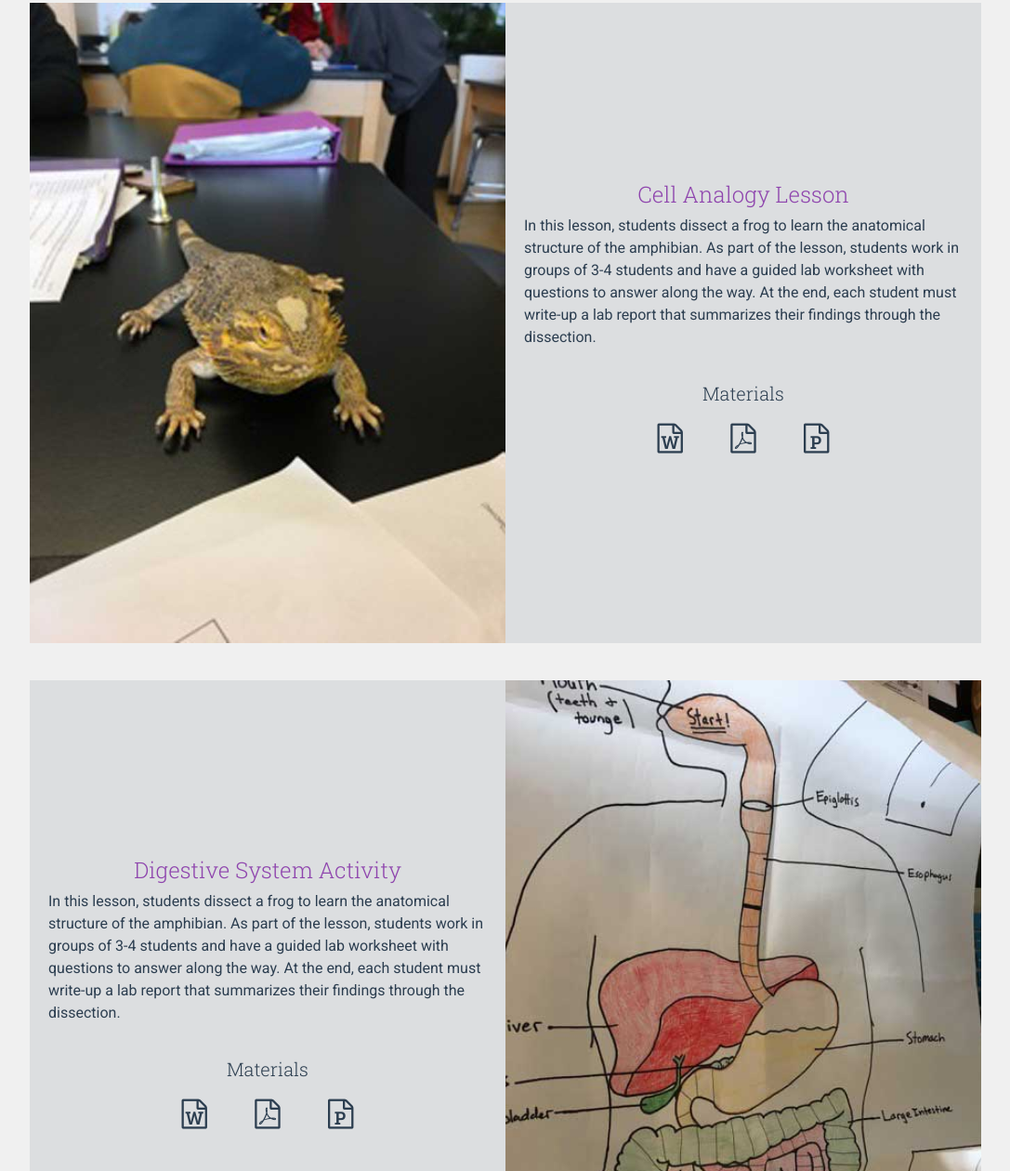
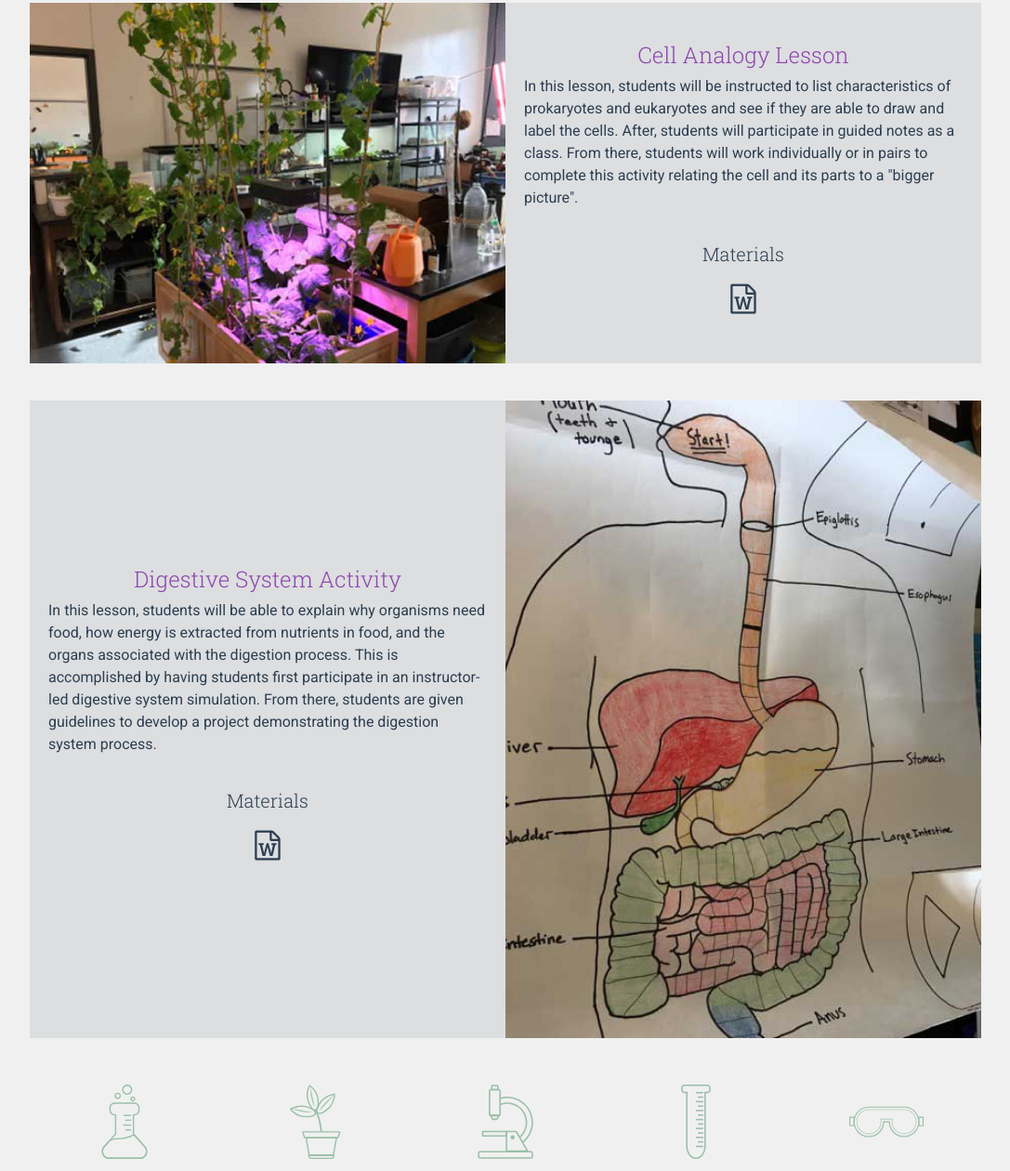
Before and after one commit to mark-oblack/sjl-portfolio, a plain HTML site: page portfolio.html in a window 1280 px wide. Shown: the part 667-1927 px from the top of the page at 93% size, without its empty margins (96-1183 px from the left). Drawn offline with nearby package versions, Linux system fonts and the light colour scheme.

Commit message:
added remaining pictures and content to portfolio page

```diff
--- a/portfolio.html
+++ b/portfolio.html
@@ -58,25 +58,21 @@
 		<div class="lesson-container">
 			<div class="lesson-box">
 				<h3>Cell Analogy Lesson</h3>
-				<p>In this lesson, students dissect a frog to learn the anatomical structure of the amphibian. As part of the lesson, students work in groups of 3-4 students and have a guided lab worksheet with questions to answer along the way. At the end, each student must write-up a lab report that summarizes their findings through the dissection.</p>
+				<p>In this lesson, students will be instructed to list characteristics of prokaryotes and eukaryotes and see if they are able to draw and label the cells. After, students will participate in guided notes as a class. From there, students will work individually or in pairs to complete this activity relating the cell and its parts to a &quot;bigger picture&quot;.</p>
 				<h4>Materials</h4>
                 <div class="materials-flex">
-					<a href="assets/docs/lesson-plan-unit1-period5.docx" download><i class="fa fa-file-word-o fa-2x" aria-hidden="true"></i></a>
-                  	<a href="#" download><i class="fa fa-file-pdf-o fa-2x" aria-hidden="true"></i></a>
-                  	<a href="#" download><i class="fa fa-file-powerpoint-o fa-2x" aria-hidden="true"></i></a>
+					<a href="assets/docs/cell-lesson.docx" download><i class="fa fa-file-word-o fa-2x" aria-hidden="true"></i></a>
 				</div>
 			</div>
-            <div class="lesson-img-container"><img class="lesson-image" src="assets/images/lizard.jpg"></div>
+            <div class="lesson-img-container"><img class="lesson-image" src="assets/images/wildlife-lab.jpg" alt="Wildlife Lab setup"></div>
 		</div>
 		<div class="lesson-container">
 			<div class="lesson-box">
 				<h3>Digestive System Activity</h3>
-				<p>In this lesson, students dissect a frog to learn the anatomical structure of the amphibian. As part of the lesson, students work in groups of 3-4 students and have a guided lab worksheet with questions to answer along the way. At the end, each student must write-up a lab report that summarizes their findings through the dissection.</p>
+				<p>In this lesson, students will be able to explain why organisms need food, how energy is extracted from nutrients in food, and the organs associated with the digestion process. This is accomplished by having students first participate in an instructor-led digestive system simulation. From there, students are given guidelines to develop a project demonstrating the digestion system process.</p>
 				<h4>Materials</h4>
                 <div class="materials-flex">
-					<a href="assets/docs/lesson-plan-unit1-period5.docx" download><i class="fa fa-file-word-o fa-2x" aria-hidden="true"></i></a>
-                  	<a href="#" download><i class="fa fa-file-pdf-o fa-2x" aria-hidden="true"></i></a>
-                  	<a href="#" download><i class="fa fa-file-powerpoint-o fa-2x" aria-hidden="true"></i></a>
+					<a href="assets/docs/digestion-lesson.docx" download><i class="fa fa-file-word-o fa-2x" aria-hidden="true"></i></a>
 				</div>
 			</div>
             <div class="lesson-img-container"><img class="lesson-image" src="assets/images/digestion-activity.jpg" alt="Digestion Activity picture"></div>
```
